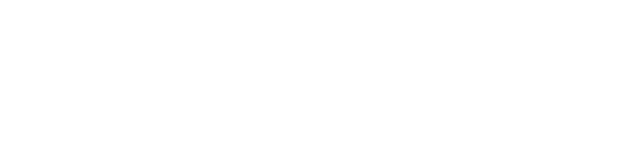
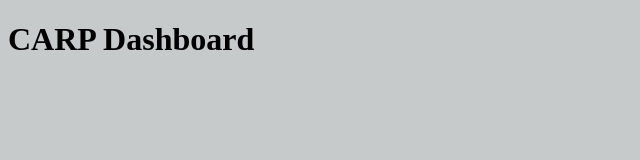
Before and after one commit to mareign16/CARP_FinalProject, a plain HTML site: page dashboard_ui/index.html in a window 1280 px wide. Shown: the whole page, without its empty margins (0-640 px from the left). Drawn offline with Linux system fonts and the light colour scheme.

Commit message:
body color updated

```diff
--- a/dashboard_ui/index.html
+++ b/dashboard_ui/index.html
@@ -3,9 +3,16 @@
 <head>
     <meta charset="UTF-8">
     <meta name="viewport" content="width=device-width, initial-scale=1.0">
+    <link rel="stylesheet" href="styles.css">
     <title>CARP_Dashboard</title>
 </head>
 <body>
+    <header>
+        <h1>CARP Dashboard</h1>
+    </header>
+    <section class="tiles">
+
+    </section>
 
 </body>
 </html>
--- a/dashboard_ui/styles.css
+++ b/dashboard_ui/styles.css
@@ -1,7 +1,12 @@
-/*
-colors:
-orange - EA9D63 (icons)
-white - EAEFEF (tiles)
-blue - A2B7C7 (tiles)
-gray - C6CACA (background)
-*/
+:root{
+    --orange: #EA9D63;
+    --white: #EAEFEF;
+    --blue: #A2B7C7;
+    --gray: #C6CACA;
+}
+
+body{
+    background-color: var(--gray);
+    background-size: cover;
+    background-position:center;
+}
```
